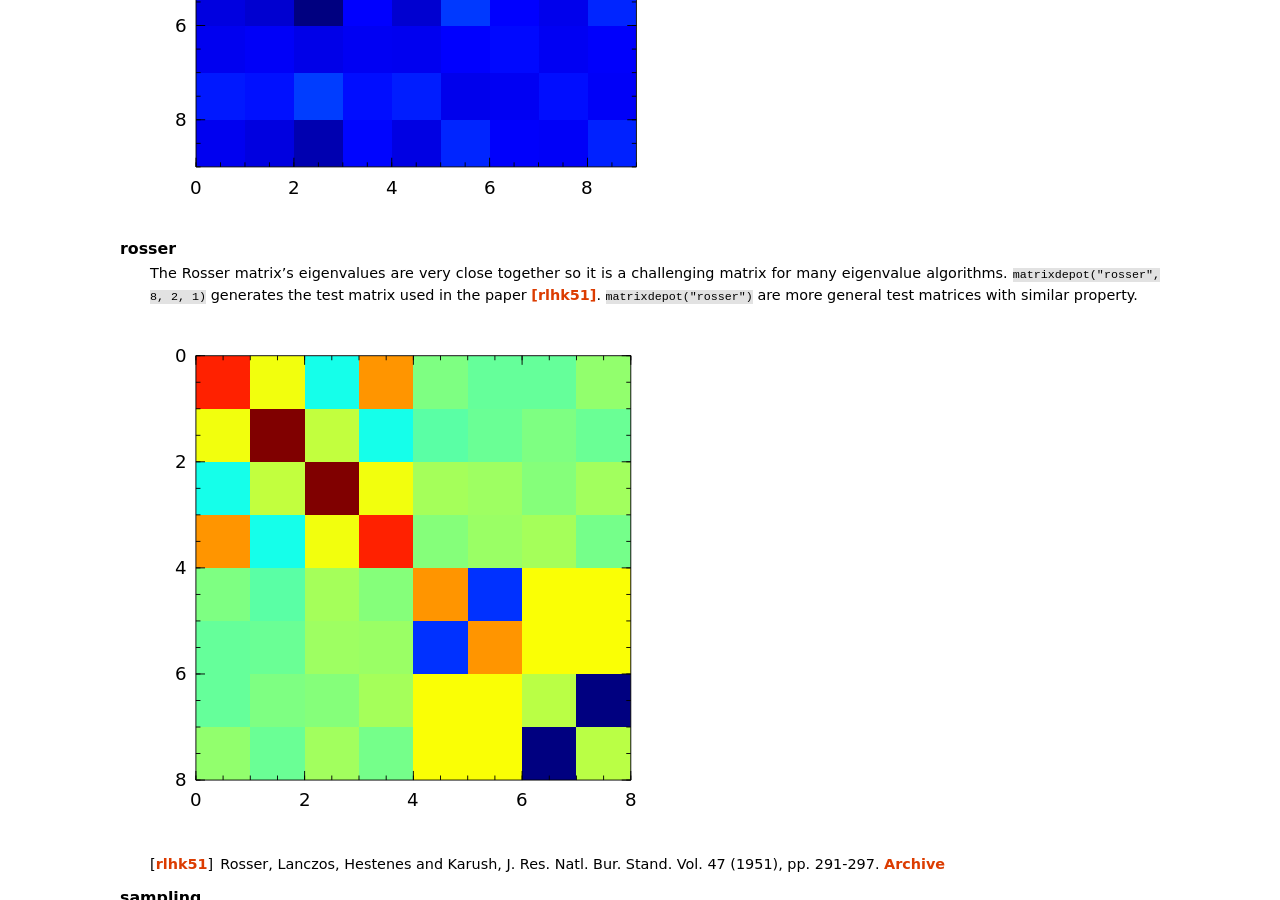
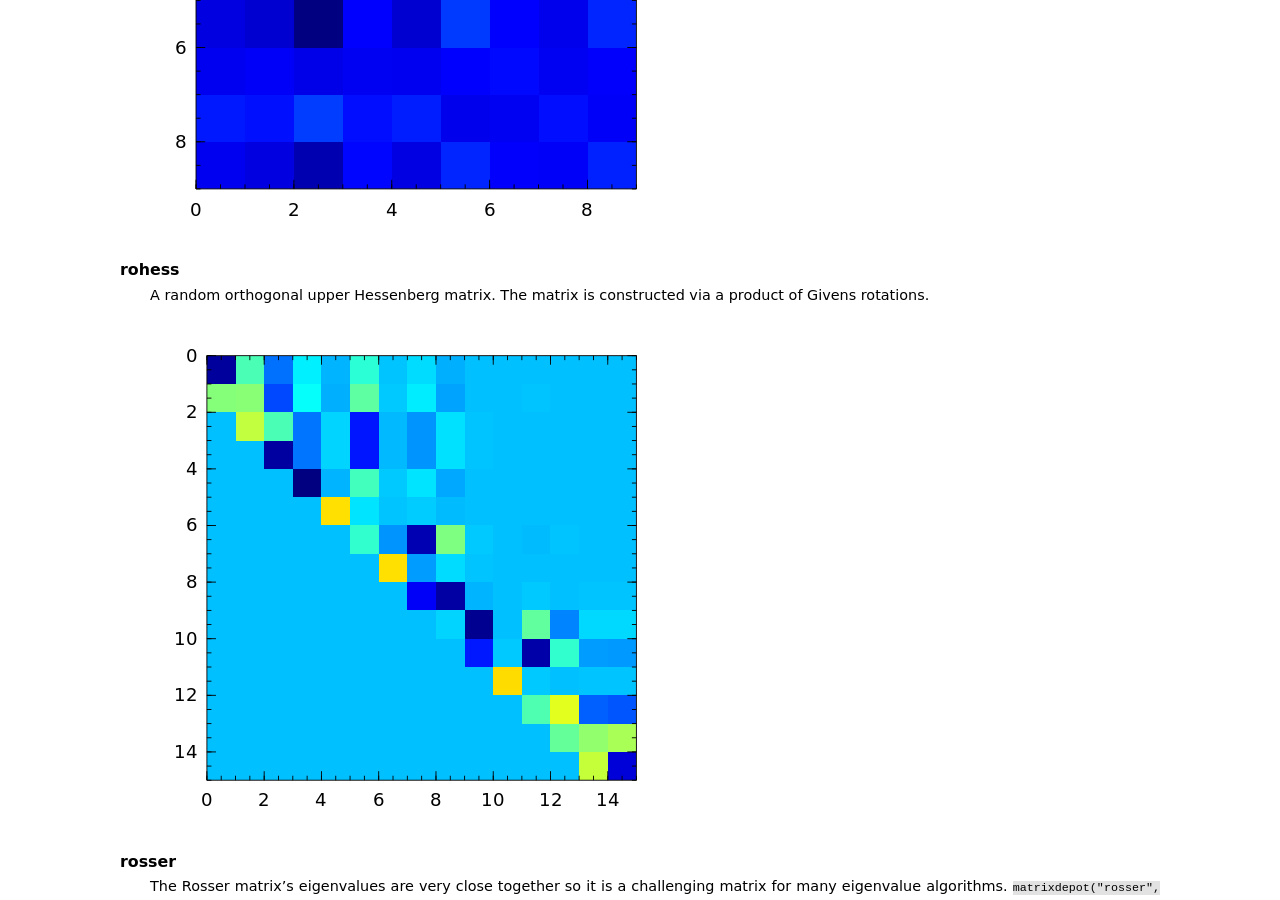
Before and after one commit to JuliaLinearAlgebra/MatrixDepot.jl, a Sphinx documentation site: the page built from doc/matrices.rst, in a window 1280 px wide and 900 px high, scrolled down 18958 px. Built offline with Sphinx 7.4.7, drawn with Linux system fonts in a browser that asks for light colours.

Commit message:
add documentation for rohess matrix

```diff
--- a/doc/matrices.rst
+++ b/doc/matrices.rst
@@ -33,6 +33,7 @@ Matrices
 * :term:`randcorr`
 * :term:`rando`
 * :term:`randsvd`
+* :term:`rohess`
 * :term:`rosser`
 * :term:`sampling`
 * :term:`tridiag`
@@ -43,6 +44,12 @@ Matrices
 
 .. glossary::
    :sorted:
+
+   rohess
+      A random orthogonal upper Hessenberg matrix. The matrix is
+      constructed via a product of Givens rotations.
+
+      .. image:: images/rohess.png
 
    randsvd
       Random matrix with pre-assigned singular values. See [high02]_ (Sec. 28.3).
```
Also changed, not shown: doc/images/rohess.png (added).
